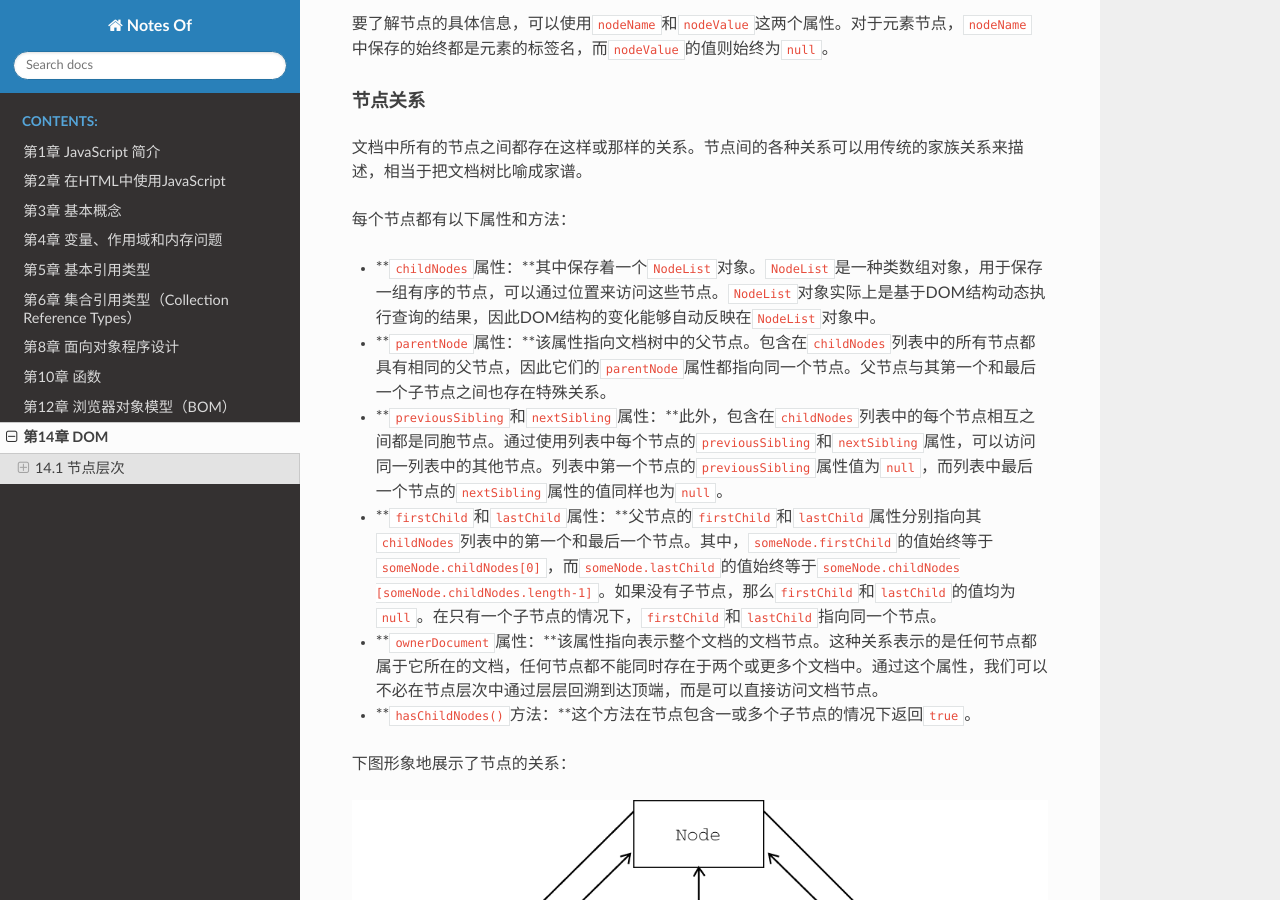
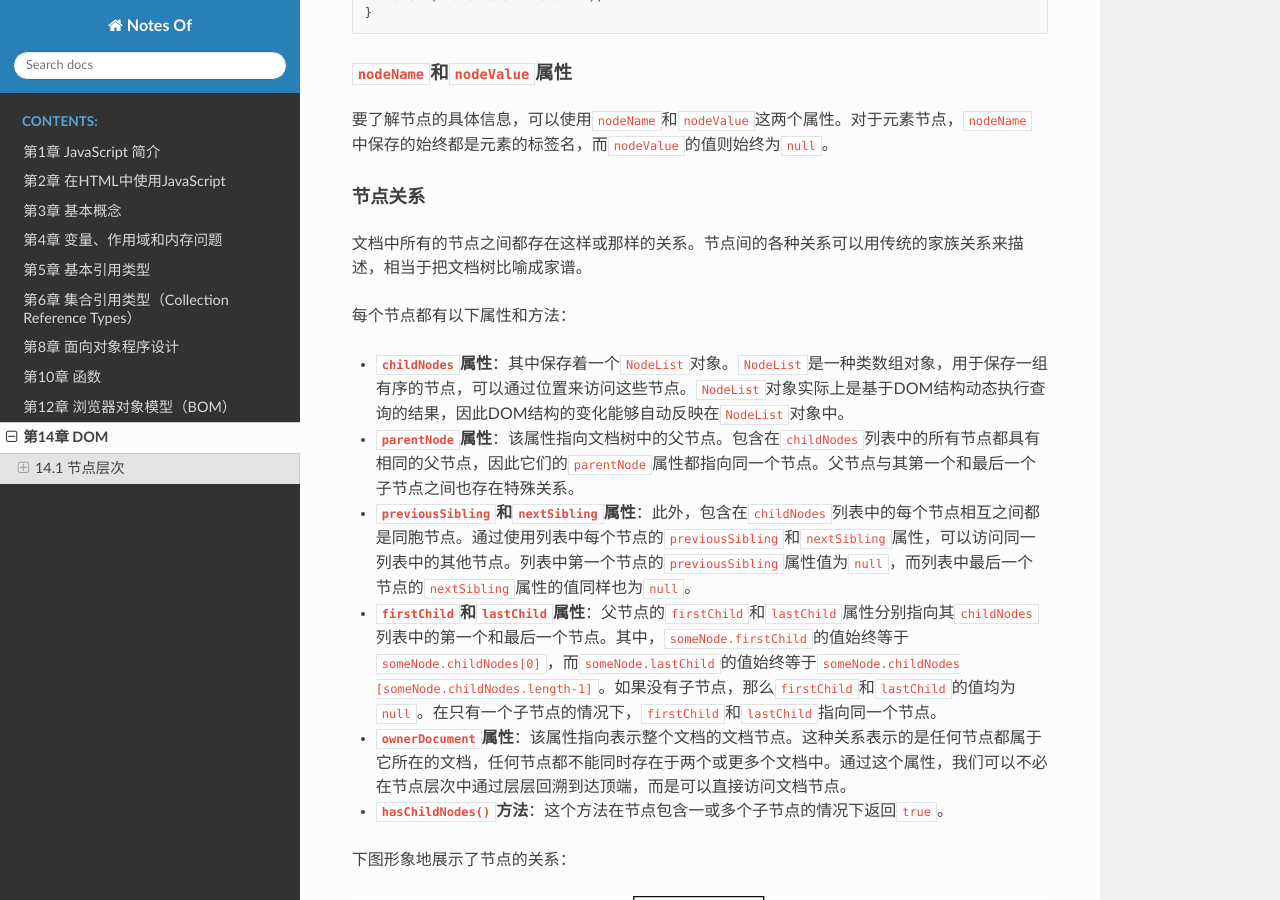
Before and after one commit to filefi/NotesOfProfessional-JavaScript-for-Web-Developers, a Sphinx documentation site: the page built from source/Chapter14-The_Document_Object_Model.md, in a window 1280 px wide and 900 px high, scrolled down 1299 px. Built offline with Sphinx 7.4.7 and the Read the Docs theme 2.0.0, drawn with Linux system fonts in a browser that asks for light colours; some of the changed text lies outside the part shown.

Commit message:
14.1.1 ing

```diff
--- a/source/Chapter14-The_Document_Object_Model.md
+++ b/source/Chapter14-The_Document_Object_Model.md
@@ -49,12 +51,12 @@ if (someNode.nodeType == Node.ELEMENT_NODE){   //在IE中无效
 
 每个节点都有以下属性和方法：
 
-- **`childNodes`属性：**其中保存着一个`NodeList`对象。`NodeList`是一种类数组对象，用于保存一组有序的节点，可以通过位置来访问这些节点。`NodeList`对象实际上是基于DOM结构动态执行查询的结果，因此DOM结构的变化能够自动反映在`NodeList`对象中。
-- **`parentNode`属性：**该属性指向文档树中的父节点。包含在`childNodes`列表中的所有节点都具有相同的父节点，因此它们的`parentNode`属性都指向同一个节点。父节点与其第一个和最后一个子节点之间也存在特殊关系。
-- **`previousSibling`和`nextSibling`属性：**此外，包含在`childNodes`列表中的每个节点相互之间都是同胞节点。通过使用列表中每个节点的`previousSibling`和`nextSibling`属性，可以访问同一列表中的其他节点。列表中第一个节点的`previousSibling`属性值为`null`，而列表中最后一个节点的`nextSibling`属性的值同样也为`null`。
-- **`firstChild`和`lastChild`属性：**父节点的`firstChild`和`lastChild`属性分别指向其`childNodes`列表中的第一个和最后一个节点。其中，`someNode.firstChild`的值始终等于`someNode.childNodes[0]`，而`someNode.lastChild`的值始终等于`someNode.childNodes [someNode.childNodes.length-1]`。如果没有子节点，那么`firstChild`和`lastChild`的值均为`null`。在只有一个子节点的情况下，`firstChild`和`lastChild`指向同一个节点。
-- **`ownerDocument`属性：**该属性指向表示整个文档的文档节点。这种关系表示的是任何节点都属于它所在的文档，任何节点都不能同时存在于两个或更多个文档中。通过这个属性，我们可以不必在节点层次中通过层层回溯到达顶端，而是可以直接访问文档节点。
-- **`hasChildNodes()`方法：**这个方法在节点包含一或多个子节点的情况下返回`true`。
+- **`childNodes`属性**：其中保存着一个`NodeList`对象。`NodeList`是一种类数组对象，用于保存一组有序的节点，可以通过位置来访问这些节点。`NodeList`对象实际上是基于DOM结构动态执行查询的结果，因此DOM结构的变化能够自动反映在`NodeList`对象中。
+- **`parentNode`属性**：该属性指向文档树中的父节点。包含在`childNodes`列表中的所有节点都具有相同的父节点，因此它们的`parentNode`属性都指向同一个节点。父节点与其第一个和最后一个子节点之间也存在特殊关系。
+- **`previousSibling`和`nextSibling`属性**：此外，包含在`childNodes`列表中的每个节点相互之间都是同胞节点。通过使用列表中每个节点的`previousSibling`和`nextSibling`属性，可以访问同一列表中的其他节点。列表中第一个节点的`previousSibling`属性值为`null`，而列表中最后一个节点的`nextSibling`属性的值同样也为`null`。
+- **`firstChild`和`lastChild`属性**：父节点的`firstChild`和`lastChild`属性分别指向其`childNodes`列表中的第一个和最后一个节点。其中，`someNode.firstChild`的值始终等于`someNode.childNodes[0]`，而`someNode.lastChild`的值始终等于`someNode.childNodes [someNode.childNodes.length-1]`。如果没有子节点，那么`firstChild`和`lastChild`的值均为`null`。在只有一个子节点的情况下，`firstChild`和`lastChild`指向同一个节点。
+- **`ownerDocument`属性**：该属性指向表示整个文档的文档节点。这种关系表示的是任何节点都属于它所在的文档，任何节点都不能同时存在于两个或更多个文档中。通过这个属性，我们可以不必在节点层次中通过层层回溯到达顶端，而是可以直接访问文档节点。
+- **`hasChildNodes()`方法**：这个方法在节点包含一或多个子节点的情况下返回`true`。
 
 下图形象地展示了节点的关系：
 
```
Also changed, not shown: other parts of source/Chapter14-The_Document_Object_Model.md (+3 -1 lines).
